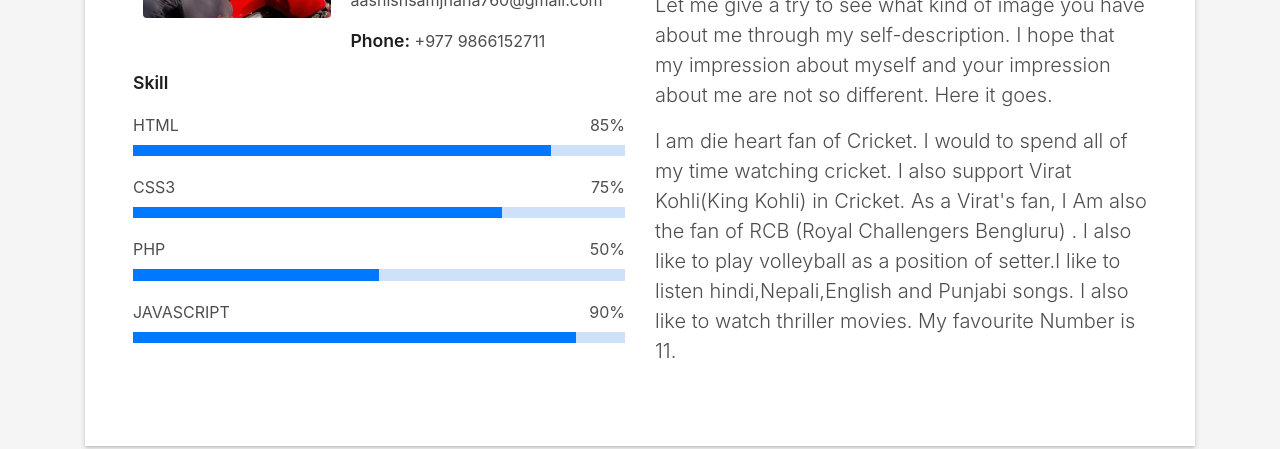
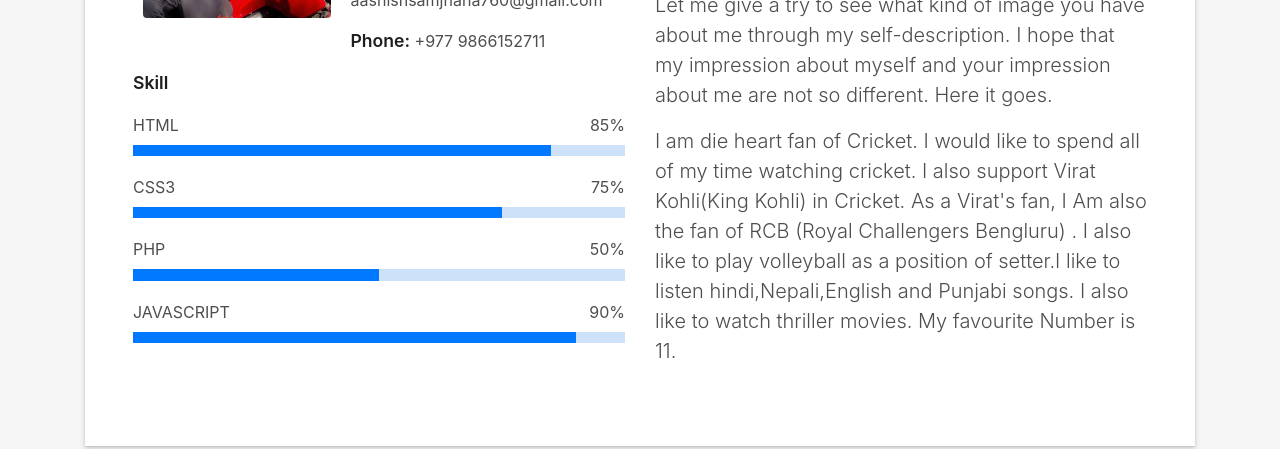
Before and after one commit to Aashish1118/portfolio-website, a plain HTML site: page index.html in a window 1280 px wide. Shown: the part 1160-1609 px from the top of the page. Drawn offline with Linux system fonts and the light colour scheme; files whose address does not match are found by name.

Commit message:
Update index.html

```diff
--- a/index.html
+++ b/index.html
@@ -150,7 +150,7 @@
                     I hope that my impression about myself and your impression about me are not so different. Here it goes.
                   </p>
                   <p class="lead">
-                    I am  die heart fan of Cricket. I would to spend all of my time watching cricket.
+                    I am  die heart fan of Cricket. I would like to spend all of my time watching cricket.
                     I also support Virat Kohli(King Kohli) in Cricket. As a Virat's fan, I Am also the
                     fan of RCB (Royal Challengers Bengluru) .
                     I also like to play volleyball as a position of setter.I like to listen hindi,Nepali,English and
```
